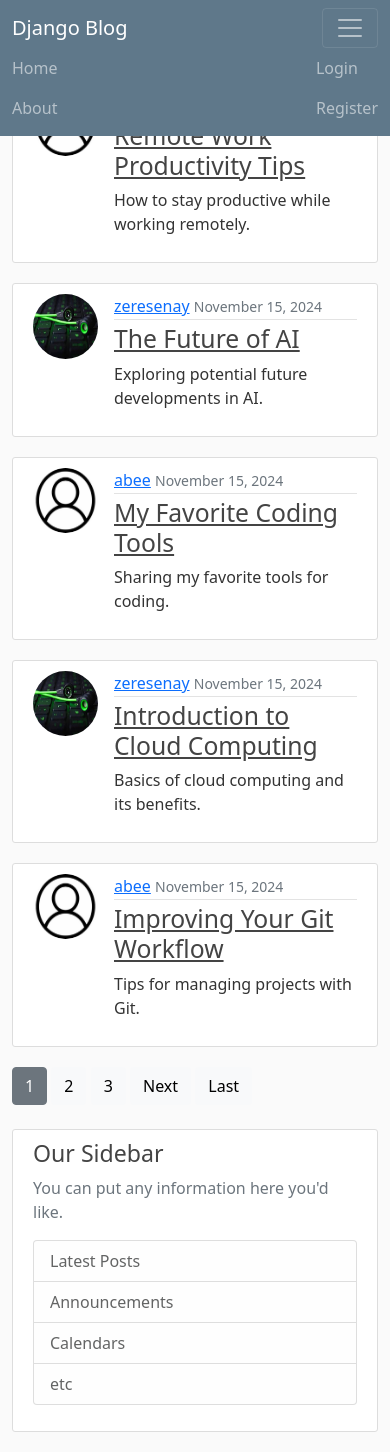
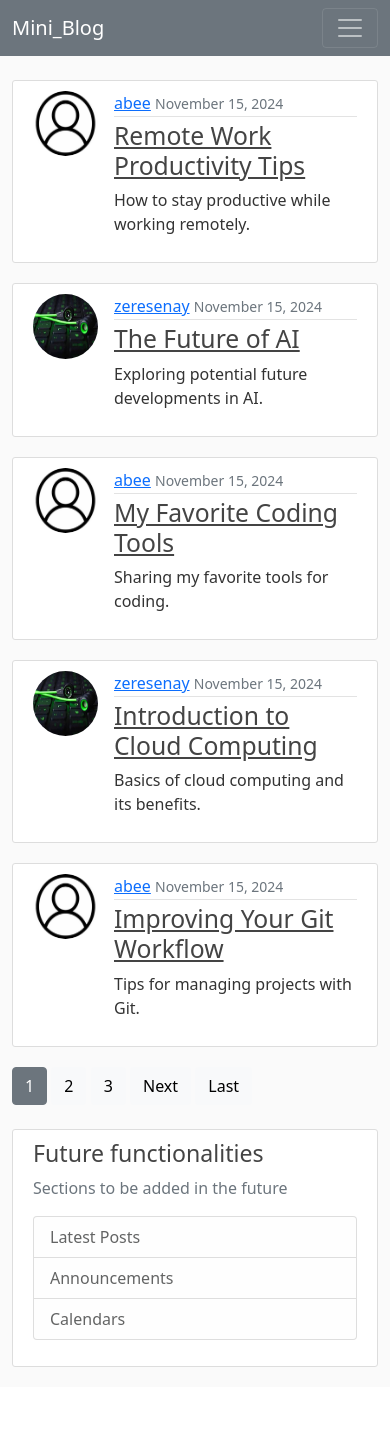
Before and after one commit to Zeresenayaregal/Django, a Django app: page / in a window 390 px wide. After the commit the page ends 1367 px from the top, so only its background shows below. Run offline with Django 5.2, Linux system fonts and the light colour scheme; data comes from the database, SQL or seed files in the repository.

Commit message:
nav responsivness added

```diff
--- a/django_project/blog/templates/blog/layout.html
+++ b/django_project/blog/templates/blog/layout.html
@@ -13,35 +13,52 @@
     {% if title %}
         <title> Django - {{title}}</title>
     {% else %}
-        <title>Django-Blog</title>
+        <title>Mini_Blog</title>
     {% endif %}
 </head>
 <body>
-    <nav class="navbar navbar-expand-md navbar-dark bg-steel fixed-top">
+    <nav class="navbar navbar-expand-lg navbar-dark bg-secondary fixed-top">
       <div class="container">
-          <a class="navbar-brand mr-4" href="{% url 'blog-home' %}">Django Blog</a>
-          <button class="navbar-toggler" type="button" data-toggle="collapse" data-target="#navbarToggle" aria-controls="navbarToggle" aria-expanded="false" aria-label="Toggle navigation">
+        <a class="navbar-brand" href="{% url 'blog-home' %}">Mini_Blog</a>
+        <button class="navbar-toggler" type="button" data-bs-toggle="collapse" data-bs-target="#navbarToggle" aria-controls="navbarToggle" aria-expanded="false" aria-label="Toggle navigation">
           <span class="navbar-toggler-icon"></span>
         </button>
-          <div class="collapse navbar-collapse d-flex justify-content-between" id="navbarToggle">
-            <div class="navbar-nav mr-auto">
-              <a class="nav-item nav-link" href="{% url 'blog-home' %}">Home</a>
-              <a class="nav-item nav-link" href="{% url 'blog-about' %}">About</a>
-            </div>
+
+        <div class="collapse navbar-collapse" id="navbarToggle">
+          <!-- Navbar Left Side -->
+          <ul class="navbar-nav me-auto">
+            <li class="nav-item">
+              <a class="nav-link" href="{% url 'blog-home' %}">Home</a>
+            </li>
+            <li class="nav-item">
+              <a class="nav-link" href="{% url 'blog-about' %}">About</a>
+            </li>
+          </ul>
+
           <!-- Navbar Right Side -->
-            <div class="navbar-nav">
+          <ul class="navbar-nav">
             {% if user.is_authenticated %}
-                  <a class="nav-item nav-link" href="{% url 'post-create' %}">New Post</a>
-                  <a class="nav-item nav-link" href="{% url 'profile' %}">Profile</a>
-                  <form method="post" action="{% url 'logout' %}">
+              <li class="nav-item">
+                <a class="nav-link" href="{% url 'post-create' %}">New Post</a>
+              </li>
+              <li class="nav-item">
+                <a class="nav-link" href="{% url 'profile' %}">Profile</a>
+              </li>
+              <li class="nav-item">
+                <form method="post" action="{% url 'logout' %}" class="d-inline">
                   {% csrf_token %}
-                    <button class="logout_form" type="submit">Logout</button>
+                  <button type="submit" class="logout_form">Logout</button>
                 </form>
+              </li>
             {% else %}
-                  <a class="nav-item nav-link" href="{% url 'login' %}">Login</a>
-                  <a class="nav-item nav-link" href="{% url 'register' %}">Register</a>
+              <li class="nav-item">
+                <a class="nav-link" href="{% url 'login' %}">Login</a>
+              </li>
+              <li class="nav-item">
+                <a class="nav-link" href="{% url 'register' %}">Register</a>
+              </li>
             {% endif %}
-            </div>
+          </ul>
         </div>
       </div>
       </nav>
@@ -60,13 +77,12 @@
           </div>
           <div class="col-md-4">
             <div class="content-section">
-              <h3>Our Sidebar</h3>
-              <p class='text-muted'>You can put any information here you'd like.
+              <h3>Future functionalities</h3>
+              <p class='text-muted'> Sections to be added in the future
                 <ul class="list-group">
                   <li class="list-group-item list-group-item-light">Latest Posts</li>
                   <li class="list-group-item list-group-item-light">Announcements</li>
                   <li class="list-group-item list-group-item-light">Calendars</li>
-                  <li class="list-group-item list-group-item-light">etc</li>
                 </ul>
               </p>
             </div>
```
Lines whose indentation alone changed are shown as unchanged.
